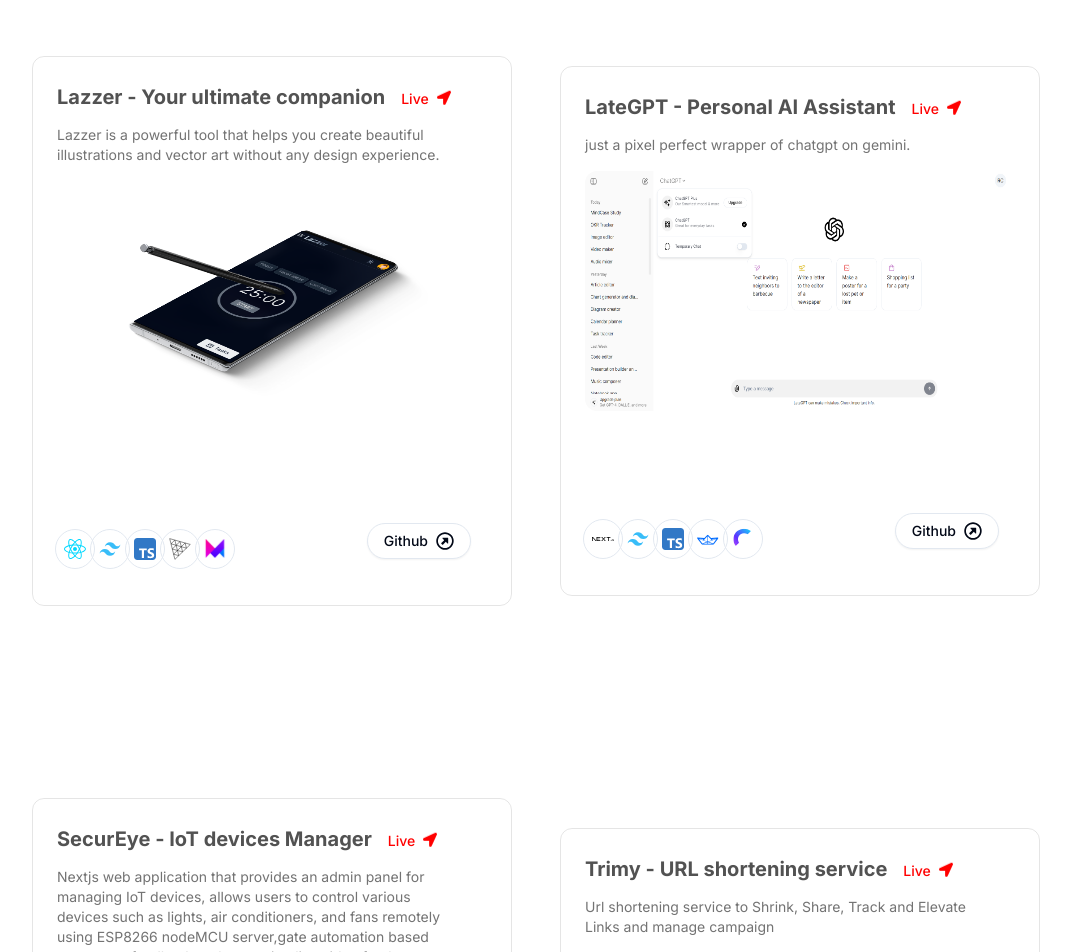
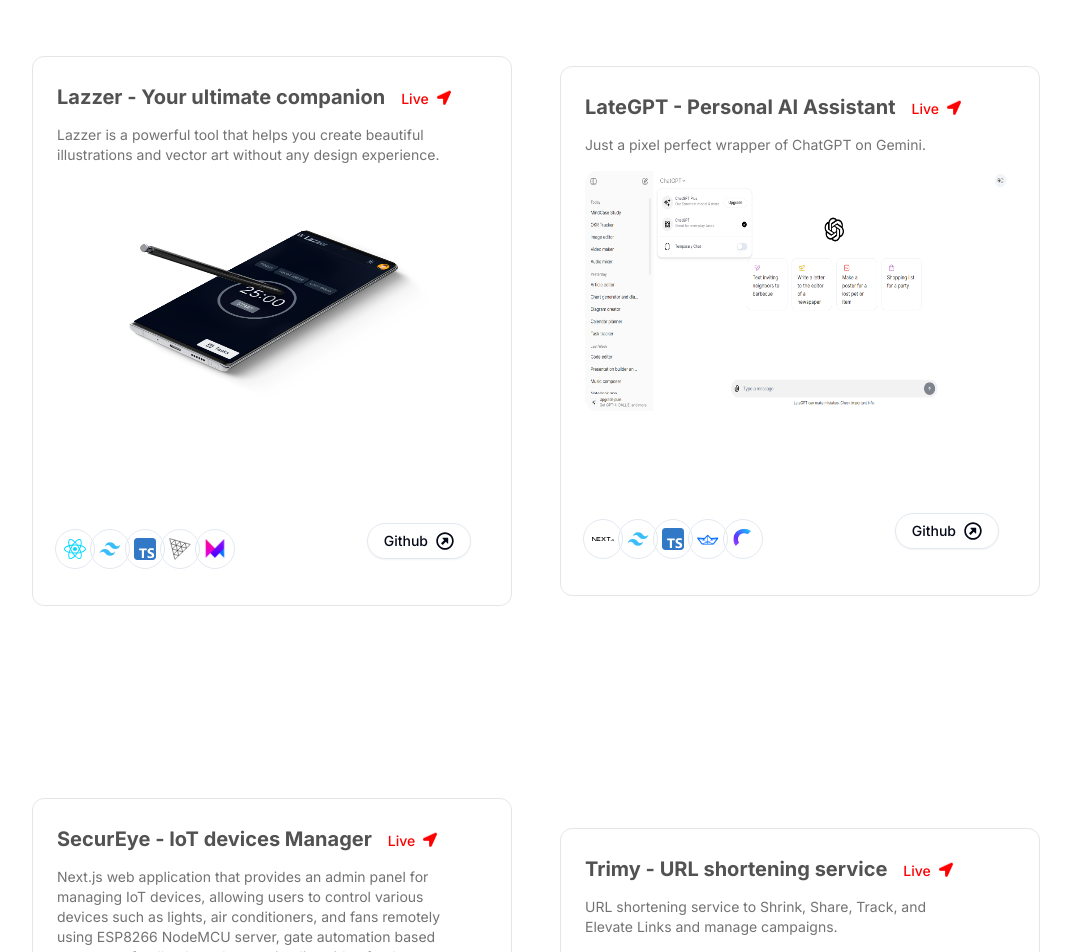
Before and after one commit to rajeshiitk/portfolio, a Next.js app: page / in a window 1280 px wide. Shown: the part 3280-4232 px from the top of the page, without its empty margins (104-1175 px from the left). Built offline with nearby package versions, Linux system fonts and the light colour scheme.

Commit message:
typescript error fix

```diff
--- /dev/null
+++ b/src/app/data/Projects.ts
@@ -0,0 +1,48 @@
+export interface ProjectType {
+  id: number;
+  title: string;
+  des: string;
+  img: string;
+  iconLists: string[];
+  link: string;
+  github: string;
+}
+
+export const projects: ProjectType[] = [
+  {
+    id: 1,
+    title: "Lazzer - Your ultimate companion",
+    des: "Lazzer is a powerful tool that helps you create beautiful illustrations and vector art without any design experience.",
+    img: "/Lazzer.png",
+    iconLists: ["/re.svg", "/tail.svg", "/ts.svg", "/three.svg", "/fm.svg"],
+    link: "https://lazzer.vercel.app",
+    github: "https://github.com/rajeshiitk/lazzer",
+  },
+  {
+    id: 2,
+    title: "LateGPT - Personal AI Assistant",
+    des: "Just a pixel perfect wrapper of ChatGPT on Gemini.",
+    img: "/lategpt.png",
+    iconLists: ["/next.svg", "/tail.svg", "/ts.svg", "/stream.svg", "/c.svg"],
+    link: "https://lategpt.vercel.app",
+    github: "https://github.com/rajeshiitk/lategpt",
+  },
+  {
+    id: 3,
+    title: "SecurEye - IoT devices Manager",
+    des: "Next.js web application that provides an admin panel for managing IoT devices, allowing users to control various devices such as lights, air conditioners, and fans remotely using ESP8266 NodeMCU server, gate automation based on camera feedback, and streaming live video feeds.",
+    img: "/secureye.jpeg",
+    iconLists: ["/re.svg", "/tail.svg", "/ts.svg", "/three.svg", "/c.svg"],
+    link: "https://secureye-lime.vercel.app",
+    github: "https://github.com/rajeshiitk/secureye",
+  },
+  {
+    id: 4,
+    title: "Trimy - URL shortening service",
+    des: "URL shortening service to Shrink, Share, Track, and Elevate Links and manage campaigns.",
+    img: "/trimy.jpeg",
+    iconLists: ["/next.svg", "/tail.svg", "/ts.svg", "/three.svg", "/gsap.svg"],
+    link: "https://trimy.vercel.app",
+    github: "https://github.com/rajeshiitk/linksniper-frontend",
+  },
+];
--- a/src/app/project/page.tsx
+++ b/src/app/project/page.tsx
@@ -1,63 +1,14 @@
 import { ProjectCard } from "@/components/project/ProjectCarf";
 import React from "react";
+import { projects } from "../data/Projects";
 
 interface Props {}
-
-export const projects = [
-  {
-    id: 1,
-    title: "Lazzer - Your ultimate companion",
-    des: "Lazzer is a powerful tool that helps you create beautiful illustrations and vector art without any design experience.",
-    img: "/Lazzer.png",
-    iconLists: ["/re.svg", "/tail.svg", "/ts.svg", "/three.svg", "/fm.svg"],
-    link: "https://lazzer.vercel.app",
-    github: "https://github.com/rajeshiitk/lazzer",
-  },
-  {
-    id: 2,
-    title: "LateGPT - Personal AI Assistant",
-    des: "just a pixel perfect wrapper of chatgpt on gemini.",
-    img: "/lategpt.png",
-    iconLists: ["/next.svg", "/tail.svg", "/ts.svg", "/stream.svg", "/c.svg"],
-    link: "https://lategpt.vercel.app",
-    github: "https://github.com/rajeshiitk/lategpt",
-  },
-  {
-    id: 3,
-    title: "SecurEye - IoT devices Manager",
-    des: "Nextjs web application that provides an admin panel for managing IoT devices, allows users to control various devices such as lights, air conditioners, and fans remotely using ESP8266 nodeMCU server,gate automation based on camera feedback and streaming live video feeds",
-    img: "/secureye.jpeg",
-    iconLists: ["/re.svg", "/tail.svg", "/ts.svg", "/three.svg", "/c.svg"],
-    link: "https://secureye-lime.vercel.app",
-    github: "https://github.com/rajeshiitk/secureye",
-  },
-  {
-    id: 4,
-    title: "Trimy - URL shortening service",
-    des: "Url shortening service to Shrink, Share, Track and Elevate Links and manage campaign",
-    img: "/trimy.jpeg",
-    iconLists: ["/next.svg", "/tail.svg", "/ts.svg", "/three.svg", "/gsap.svg"],
-    link: "https://trimy.vercel.app",
-    github: "https://github.com/rajeshiitk/linksniper-frontend",
-  },
-];
-export interface ProjectType {
-  project: {
-    id: number;
-    title: string;
-    des: string;
-    img: string;
-    iconLists: string[];
-    link: string;
-    github: string;
-  };
-}
 
 const ProjectPage = (props: Props) => {
   return (
     <div className="flex flex-wrap  justify-center min-h-screen items-center">
       {projects.map((project) => (
-        <ProjectCard key={project.id} project={project} />
+        <ProjectCard key={project.id} {...project} />
       ))}
     </div>
   );
--- a/src/components/project/ProjectCarf.tsx
+++ b/src/components/project/ProjectCarf.tsx
@@ -5,11 +5,19 @@
 
 import Link from "next/link";
 import { CardBody, CardContainer, CardItem } from "./3dCard";
-import { ProjectType } from "@/app/project/page";
 import { FaLocationArrow, FaRegArrowAltCircleUp } from "react-icons/fa";
 import { Button } from "../ui/button";
+import { ProjectType } from "@/app/data/Projects";
 
-export function ProjectCard({ project }: ProjectType) {
+export function ProjectCard({
+  title,
+  des,
+  github,
+  iconLists,
+  id,
+  img,
+  link,
+}: ProjectType) {
   return (
     <CardContainer className="p-4">
       <CardBody className=" relative group/card  dark:hover:shadow-2xl dark:hover:shadow-emerald-500/[0.1] dark:border-white/[0.2] border-black/[0.1] w-auto sm:w-[30rem] h-auto rounded-xl p-6 border  ">
@@ -18,8 +26,8 @@
           className="text-xl font-bold text-neutral-600 dark:text-white"
         >
           <div>
-            {project.title}
-            <Link href={project.link}>
+            {title}
+            <Link href={link}>
               <Button className="text-highlight" variant={"link"}>
                 Live <FaLocationArrow className="ml-2 animate-bounce" />
               </Button>
@@ -31,11 +39,11 @@
           translateZ="60"
           className="text-neutral-500 text-sm max-w-sm mt-2 dark:text-neutral-300"
         >
-          {project.des}
+          {des}
         </CardItem>
         <CardItem translateZ="100" className="w-full mt-4">
           <Image
-            src={project.img}
+            src={img}
             height="1000"
             width="1000"
             className="h-60 w-full  rounded-xl group-hover/card:shadow-xl"
@@ -46,7 +54,7 @@
           <CardItem>
             <div className="flex items-center justify-between mt-7 mb-3">
               <div className="flex items-center">
-                {project.iconLists.map((icon, index) => (
+                {iconLists.map((icon, index) => (
                   <div
                     key={index}
                     className="border   rounded-full  lg:w-10 lg:h-10 w-8 h-8 flex justify-center items-center"
@@ -66,7 +74,7 @@
             as="div"
             className="px-4 group py-2 text-xs font-bold"
           >
-            <Link href={project.github}>
+            <Link href={github}>
               <Button variant="outline" className="rounded-full   items-center">
                 Github
                 <FaRegArrowAltCircleUp
```
